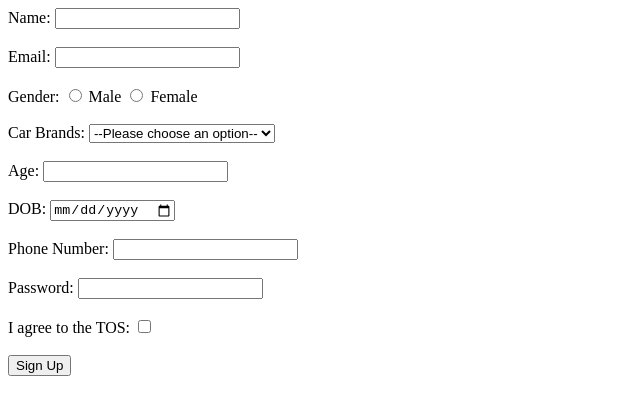
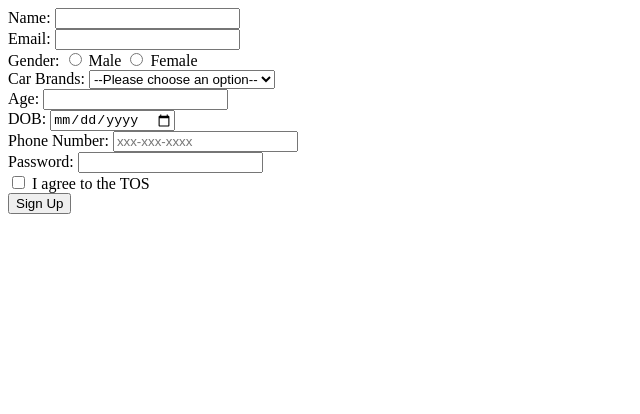
Before and after one commit to acciojob/signup-form-car-Teju-Anil, a website: page main.html in a window 1280 px wide. Shown: the whole page, without its empty margins (0-640 px from the left). Drawn offline with Linux system fonts and the light colour scheme.

Commit message:
created a submission

```diff
--- a/main.html
+++ b/main.html
@@ -1,57 +1,47 @@
 <!DOCTYPE html>
-
 <html>
-
 <head>
-	<link rel="stylesheet" href="styles.css">
+    <title>Signup Form</title>
 </head>
-
 <body>
-	<!-- the entire body must be written by student -->
-	<form action="Signup Form Car" method="POST">
-
+    <form method="post" action="process_signup.php">
         <label for="name">Name:</label>
-        <input type="text" id="name" name="name" minlength="3" maxlength="50" required><br><br>
+        <input type="text" id="name" name="name" required><br>
 
         <label for="email">Email:</label>
-		<input type="email" id="email" name="email" minlength="3" maxlength="50"><br><br>
+        <input type="email" id="email" name="email" required><br>
 
-		<label for="gender">Gender:</label>
+        <label>Gender:</label>
         <input type="radio" id="gender_m" name="gender" value="male" required>
         <label for="gender_m">Male</label>
         <input type="radio" id="gender_f" name="gender" value="female" required>
-        <label for="gender_f">Female</label><br><br>
+        <label for="gender_f">Female</label><br>
 
-
-		<label for="car brands">Car Brands:</label>
+        <label for="cars">Car Brands:</label>
         <select id="cars" name="cars" required>
             <option value="" disabled selected>--Please choose an option--</option>
             <option value="toyota">Toyota</option>
             <option value="honda">Honda</option>
             <option value="ford">Ford</option>
-        </select><br><br>
-
+            <!-- Add more options as needed -->
+        </select><br>
 
         <label for="age">Age:</label>
-		<input type="number" id="age" name="age" minlength="3" maxlength="50"><br><br>
+        <input type="number" id="age" name="age" required><br>
 
         <label for="dob">DOB:</label>
-		<input type="date" id="dob" name="dob" minlength="3" maxlength="50"><br><br>
+        <input type="date" id="dob" name="dob" required><br>
 
-		<label for="phone number">Phone Number:</label>
-		<input type="Tel" id="tel" name="tel" minlength="3" maxlength="50"><br><br>
+        <label for="tel">Phone Number:</label>
+        <input type="tel" id="tel" name="tel" pattern="[0-9]{3}-[0-9]{3}-[0-9]{4}" placeholder="xxx-xxx-xxxx"><br>
 
         <label for="password">Password:</label>
-		<input type="Password" id="password" name="password" minlength="3" maxlength="50"><br><br>
+        <input type="password" id="password" name="password" required><br>
 
-		<label for="I agree to the TOS">I agree to the TOS:</label>
-		<input type="checkbox" id="tos" name="tos" minlength="3" maxlength="50"><br><br>
+        <input type="checkbox" id="tos" name="tos" required>
+        <label for="tos">I agree to the TOS</label><br>
 
         <button type="submit">Sign Up</button>
-
-    <script type="text/javascript" src="./script.js">
-</script>
-
+    </form>
 </body>
-
 </html>
```
Lines whose indentation alone changed are shown as unchanged.
